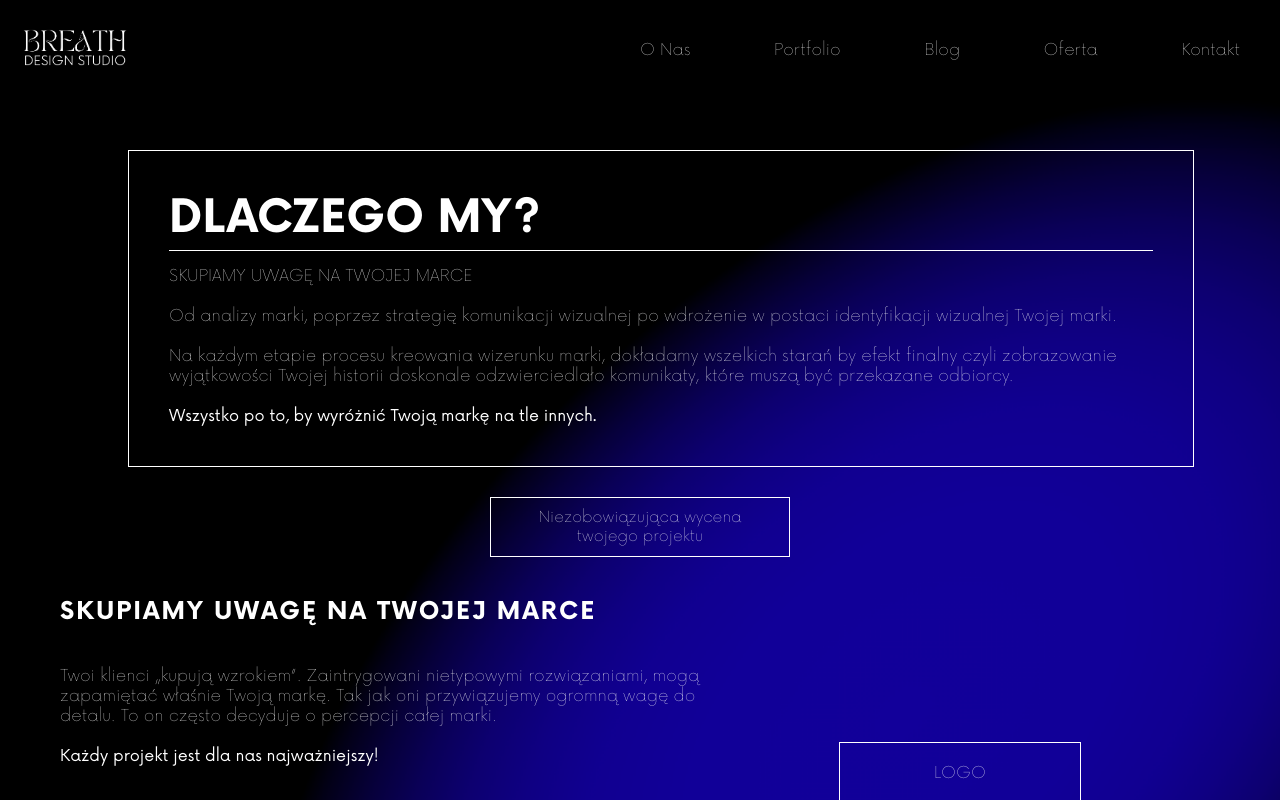
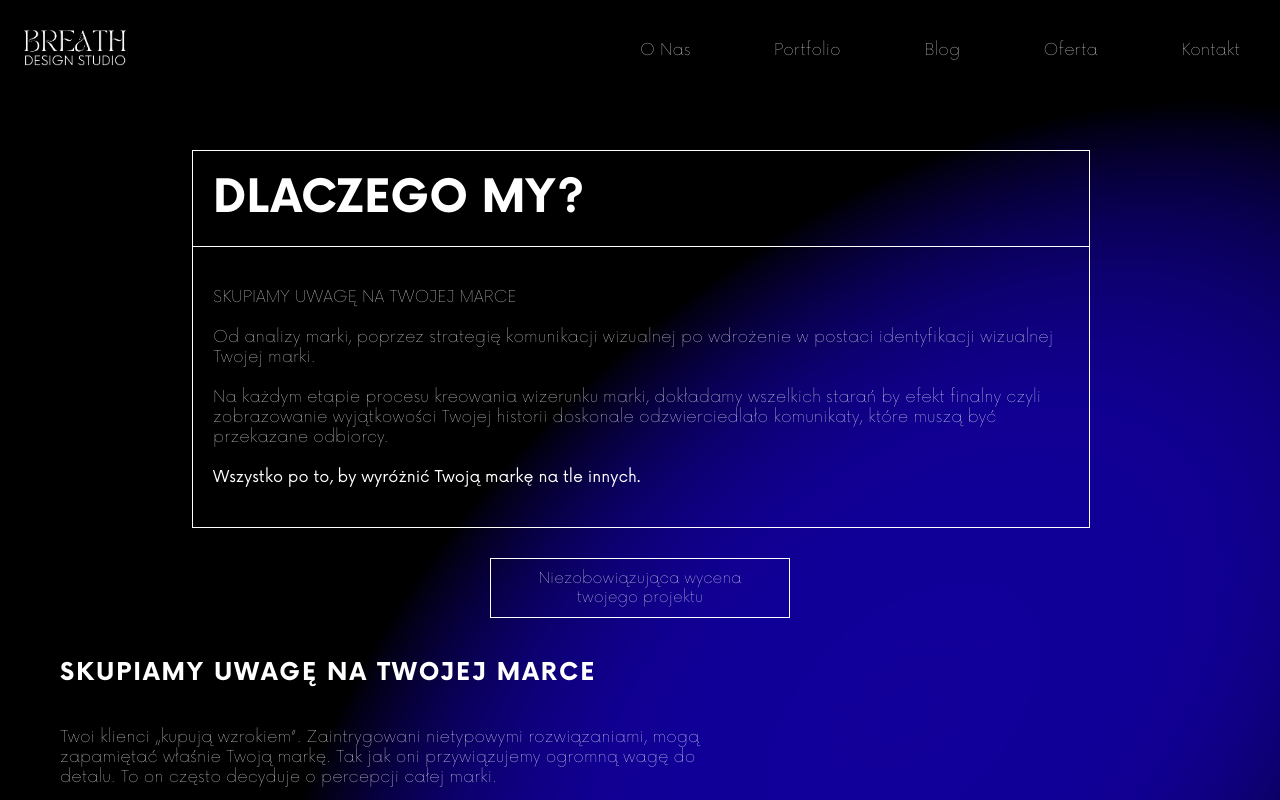
Before and after one commit to hajzeer/breath-design-studio, a Next.js app: page /about in a window 1280 px wide. Shown: the top 800 px of the page. Built offline with nearby package versions, Linux system fonts and the light colour scheme.

Commit message:
add scroll behavior

```diff
--- a/components/layoutComponents/footer.js
+++ b/components/layoutComponents/footer.js
@@ -137,7 +137,7 @@ const ImageDiv = styled.div`
 
 const Footer = () => {
   return (
-    <Container>
+    <Container id="contact">
       <ImageDiv>
         <Image src="/GRADIENTS/7.png" width="2000" height="2000" />
       </ImageDiv>
--- a/components/layoutComponents/header.js
+++ b/components/layoutComponents/header.js
@@ -132,7 +132,12 @@ const Anchor = styled.a`
 const Header = () => {
   const [isActive, setIsActive] = useState(false);
 
-  console.log(isActive);
+  const handleClick = () => {
+    if (isActive === false) {
+      setIsActive(true);
+    } else setIsActive(!isActive);
+  };
+
   return (
     <Container>
       <BluredDiv />
@@ -146,7 +151,7 @@ const Header = () => {
           />
         </ImageContainer>
       </Link>
-      <HamburderContainer onClick={() => setIsActive(!isActive)}>
+      <HamburderContainer onClick={handleClick}>
         <HamburgerSpan active={isActive} />
       </HamburderContainer>
       <NavBarDiv>
@@ -162,11 +167,11 @@ const Header = () => {
         <Link href="/">
           <Anchor>Oferta</Anchor>
         </Link>
-        <Link href="/">
+        <Link href={window.location.pathname + '#contact'}>
           <Anchor>Kontakt</Anchor>
         </Link>
       </NavBarDiv>
-      <NavBar open={isActive} />
+      <NavBar open={isActive} unActive={handleClick} />
     </Container>
   );
 };
--- a/components/layoutComponents/navBar.js
+++ b/components/layoutComponents/navBar.js
@@ -39,23 +39,23 @@ const InnerContainer = styled.div`
   align-items: center;
 `;
 
-const navBar = ({ open }) => {
+const navBar = ({ open, unActive }) => {
   return (
     <Container open={open}>
       <InnerContainer>
         <Link href="/about">
-          <Anchor>O Nas</Anchor>
+          <Anchor onClick={unActive}>O Nas</Anchor>
         </Link>
-        <Link href="/">
+        <Link href="/" onClick={unActive}>
           <Anchor>Portfolio</Anchor>
         </Link>
-        <Link href="/">
+        <Link href="/" onClick={unActive}>
           <Anchor>Blog</Anchor>
         </Link>
-        <Link href="/">
+        <Link href="/" onClick={unActive}>
           <Anchor>Oferta</Anchor>
         </Link>
-        <Link href="/">
+        <Link href="/#contact" onClick={unActive}>
           <Anchor>Kontakt</Anchor>
         </Link>
       </InnerContainer>
--- a/layout/layout.js
+++ b/layout/layout.js
@@ -40,9 +40,16 @@ body {
     padding: 0;
     font-family: 'Now';
 }
+
+html {
+  scroll-behavior: smooth;
+
+}
+
 `;
 
 const Layout = ({ children }) => {
+  console.log(window.location.pathname);
   return (
     <>
       <GlobalStyle />
--- a/pages/about.js
+++ b/pages/about.js
@@ -20,13 +20,12 @@ const InnerContainer = styled.div`
   margin: 30px 0;
   left: 50%;
   margin-left: -45%;
-  padding: 20px;
 
   border: 1px solid #ffffff;
 
   @media (min-width: 1024px) {
-    width: 80%;
-    margin-left: -40%;
+    width: 70%;
+    margin-left: -35%;
   }
 `;
 
@@ -37,19 +36,16 @@ const Subject = styled.h2`
   margin: 20px;
   position: relative;
 
-  &::before {
-    content: '';
-    position: absolute;
-    width: 100%;
-    height: 1px;
-    left: 0;
-    bottom: -5px;
-    background: #ffffff;
-  }
-
   @media (min-width: 1024px) {
     font-size: 45px;
   }
+`;
+
+const DivHelper = styled.div`
+  position: relative;
+  width: 100%;
+  height: 1px;
+  background: #ffffff;
 `;
 
 const Paragraph = styled.p`
@@ -61,8 +57,8 @@ const Paragraph = styled.p`
   }
 
   @media (min-width: 1024px) {
-    margin: ${({ margin }) => (margin ? '20px 20px' : '20px 60px')};
-    width: ${(props) => (props.short ? '50%' : '100%')};
+    margin: ${({ margin }) => (margin ? '40px 20px' : '20px 60px')};
+    width: ${(props) => (props.short ? '50%' : 'none')};
   }
 `;
 
@@ -245,8 +241,9 @@ const About = () => {
   return (
     <Layout>
       <Container>
-        <InnerContainer>
+        <InnerContainer align>
           <Subject>Dlaczego my?</Subject>
+          <DivHelper />
           <Paragraph margin>
             SKUPIAMY UWAGĘ NA TWOJEJ MARCE <br />
             <br /> Od analizy marki, poprzez strategię komunikacji wizualnej po
```
